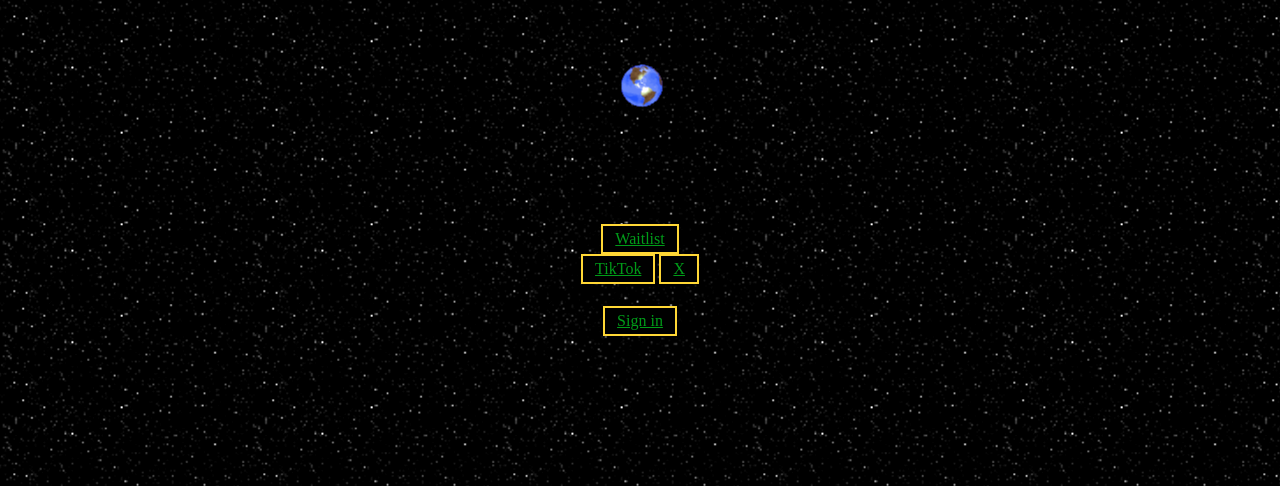
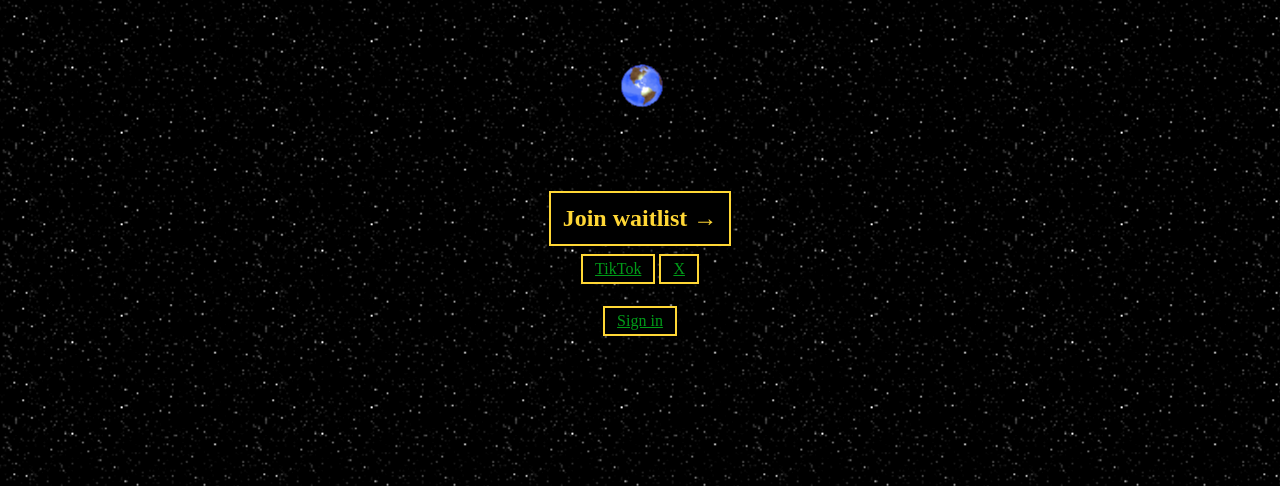
Before and after one commit to davidisaaclee/earthchat-site, a plain HTML site: page index.html in a window 1280 px wide. Shown: the part 314-800 px from the top of the page. Drawn offline with Linux system fonts and the light colour scheme.

Commit message:
Restyle waitlist link to be more prominent

```diff
--- a/index.html
+++ b/index.html
@@ -32,8 +32,13 @@ Join us on this celestial voyage, where every interaction is an invitation to aw
 
     <div>
       <div id="cta">
-        <a class="box" href="https://docs.google.com/forms/d/e/1FAIpQLSeI5ze8yjLXQ8M_gGcprXyHYjgrZqurlTYjgqTvX6G3BgmsXg/viewform?usp=sf_link" target="_blank">
-          Waitlist
+        <a
+          id="waitlist-btn"
+          class="box"
+          href="https://docs.google.com/forms/d/e/1FAIpQLSeI5ze8yjLXQ8M_gGcprXyHYjgrZqurlTYjgqTvX6G3BgmsXg/viewform?usp=sf_link"
+          target="_blank"
+        >
+          Join waitlist →
         </a>
         <div>
         <a class="box" href="https://www.tiktok.com/@earthchat8" target="_blank">
--- a/style.css
+++ b/style.css
@@ -128,6 +128,31 @@ h1 {
   /* left: 50%; */
   /* transform: translateX(-50%); */
   margin: 22px 0;
+
+  display: flex;
+  flex-flow: column;
+  gap: 8px;
+  align-items: center;
+}
+
+#waitlist-btn {
+  color: var(--color-primary);
+  font-weight: bold;
+  font-size: 24px;
+  text-decoration: none;
+  padding: 12px;
+}
+#waitlist-btn:hover {
+  animation: pulse 0.5s infinite alternate;
+}
+
+@keyframes pulse {
+  from {
+    opacity: 1;
+  }
+  to {
+    opacity: 0.8;
+  }
 }
 
 @keyframes pan {
```
